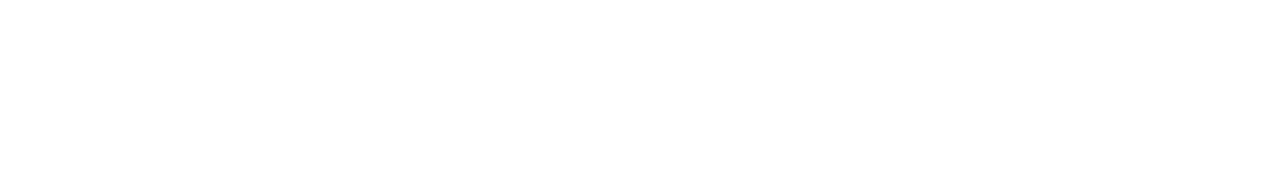
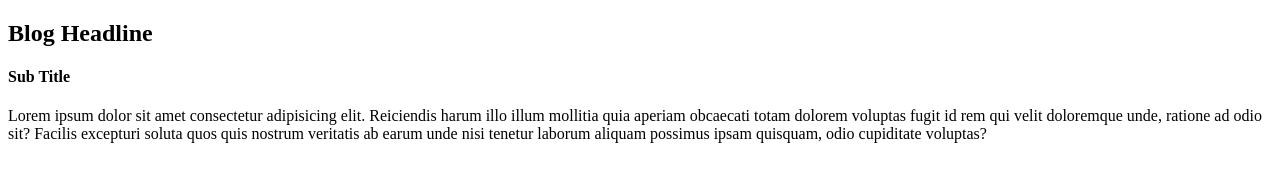
Before and after one commit to Md-Ibnul/first-repo, a plain HTML site: page index.html in a window 1280 px wide. Drawn offline with Linux system fonts and the light colour scheme.

Commit message:
added blog

```diff
--- a/index.html
+++ b/index.html
@@ -7,6 +7,8 @@
     <title>First Github Repo</title>
 </head>
 <body>
-
+    <h2>Blog Headline</h2>
+    <h4>Sub Title</h4>
+    <p>Lorem ipsum dolor sit amet consectetur adipisicing elit. Reiciendis harum illo illum mollitia quia aperiam obcaecati totam dolorem voluptas fugit id rem qui velit doloremque unde, ratione ad odio sit? Facilis excepturi soluta quos quis nostrum veritatis ab earum unde nisi tenetur laborum aliquam possimus ipsam quisquam, odio cupiditate voluptas?</p>
 </body>
 </html>
```
